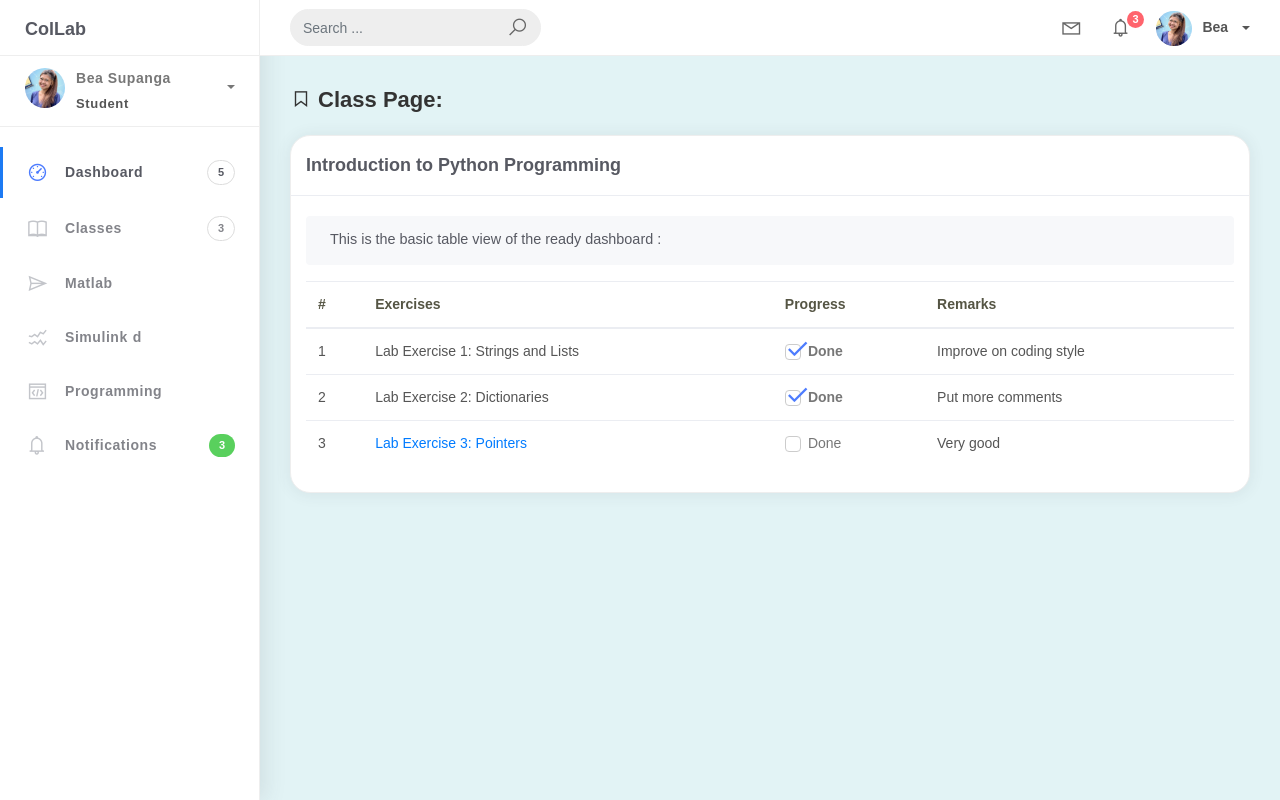
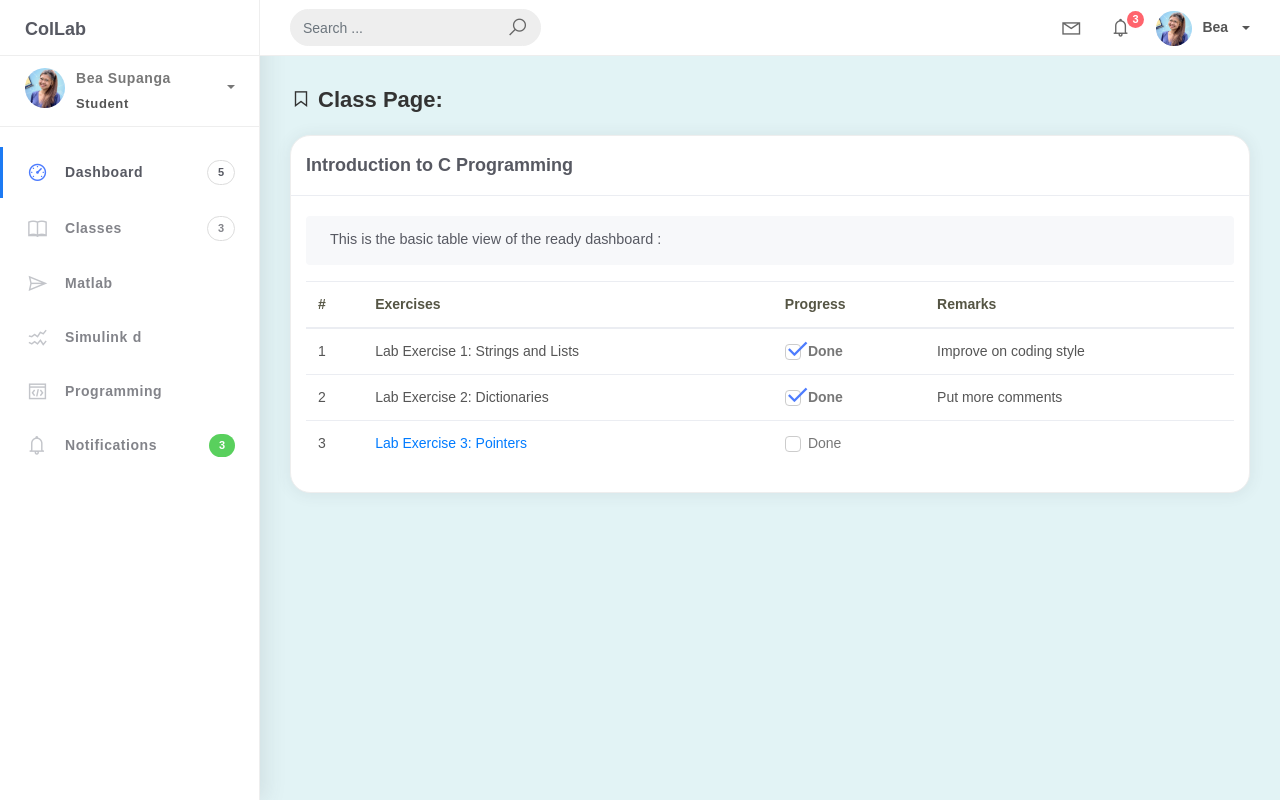
Before and after one commit to bearosari/aws-collab, a Django app: page /class1/ in a window 1280 px wide. Run offline with Django 3.2, Linux system fonts and the light colour scheme; some libraries are stand-ins or nearby versions.

Commit message:
updated title and remark on lesson page

```diff
--- a/col/accounts/templates/accounts/class1.html
+++ b/col/accounts/templates/accounts/class1.html
@@ -16,7 +16,7 @@
 
                                 <div class="card">
 									<div class="card-header">
-										<div class="card-title">Introduction to Python Programming</div>
+										<div class="card-title">Introduction to C Programming</div>
 									</div>
 									<div class="card-body">
 										<div class="card-sub">
@@ -65,7 +65,7 @@
                                                         <span class="form-check-sign">Done</span>
                                                         </label>
                                                     </td>
-													<td>Very good</td>
+													<td></td>
 												</tr>
 											</tbody>
 										</table>
```
